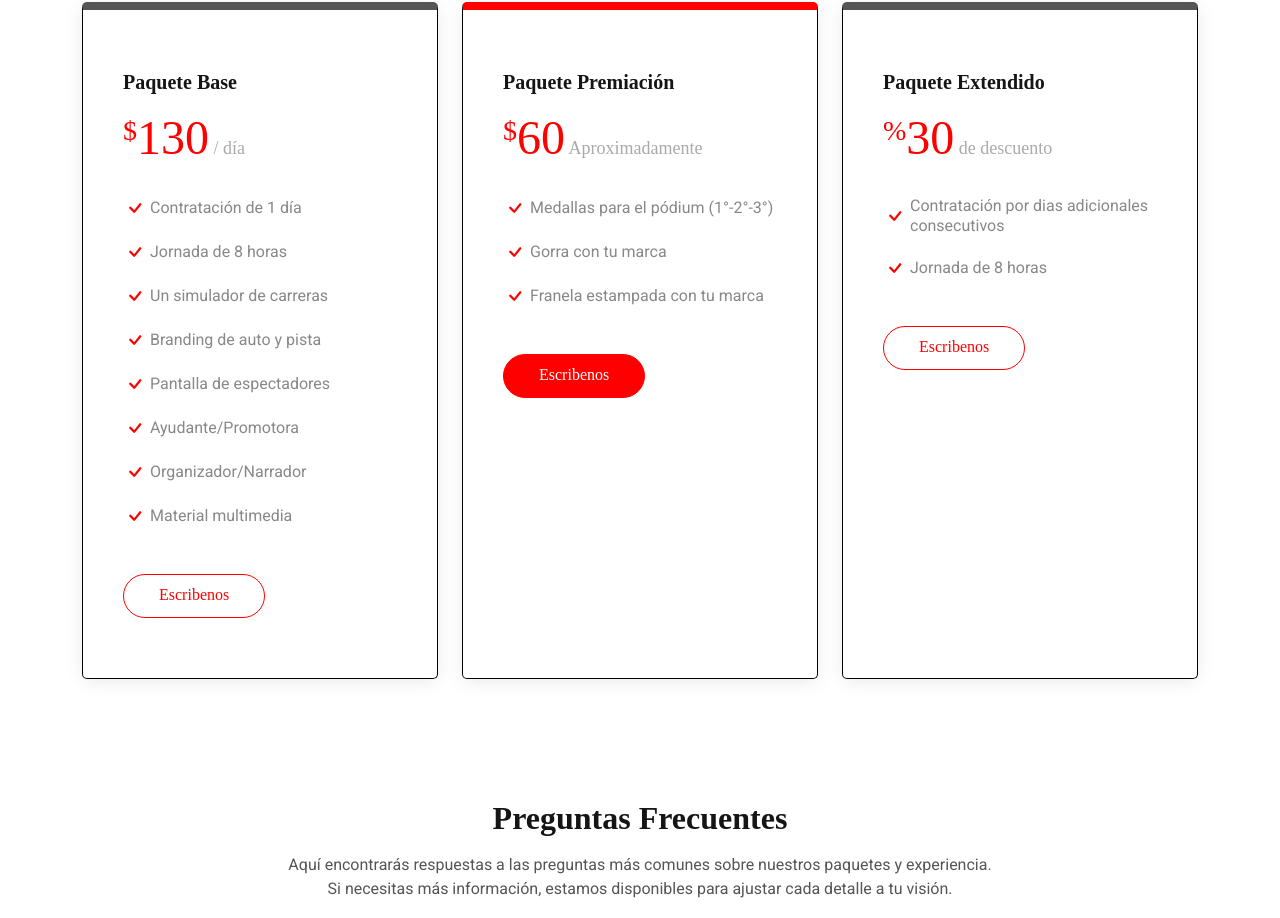
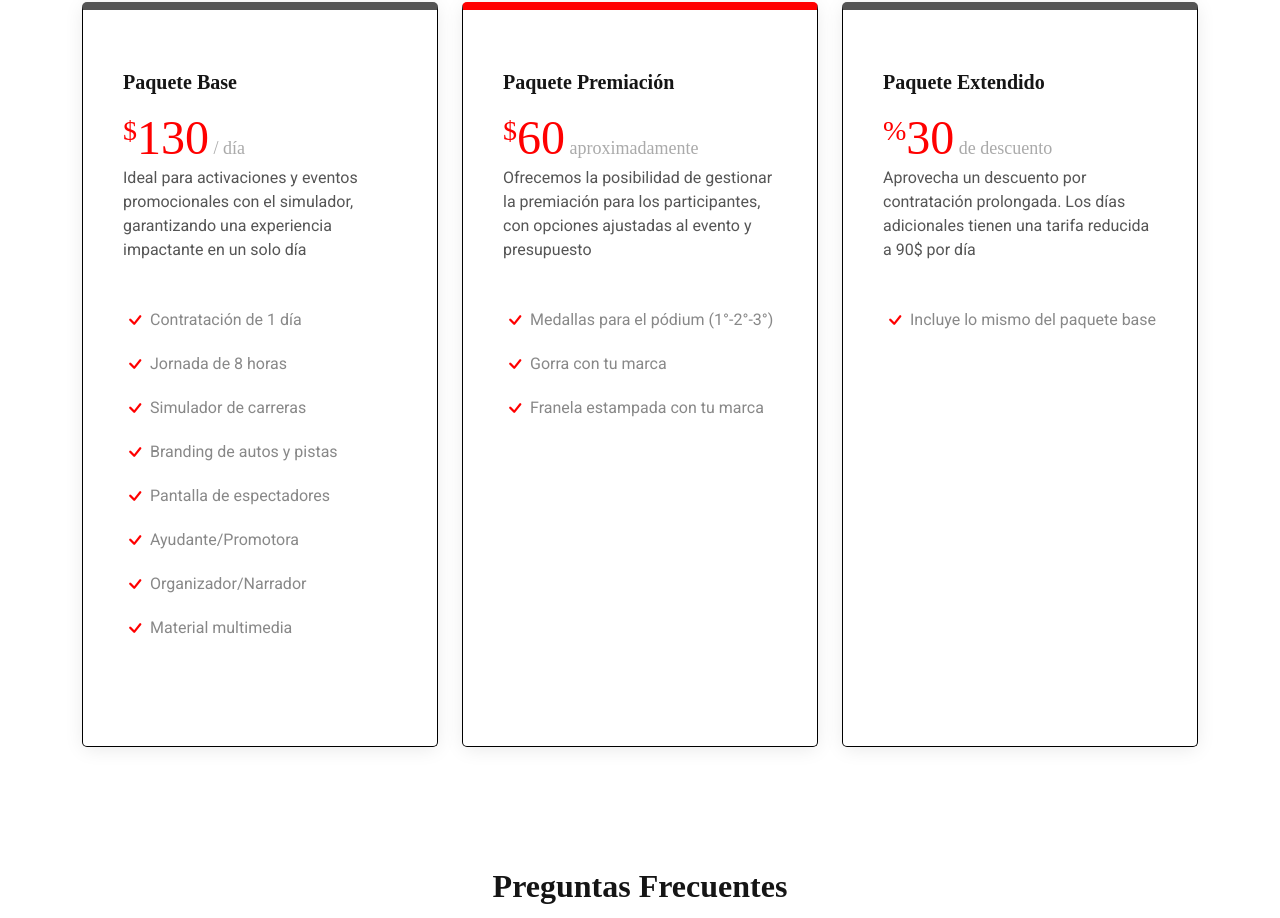
Before and after one commit to Leandrus/aceleracionvirtual, a plain HTML site: page index.html in a window 1280 px wide. Shown: the part 3809-4727 px from the top of the page. Drawn offline with Linux system fonts and the light colour scheme.

Commit message:
Update index.html
Editions in the pricing section

```diff
--- a/index.html
+++ b/index.html
@@ -1,5 +1,5 @@
 <!DOCTYPE html>
-<html lang="en">
+<html lang="es">
 
 <head>
   <meta charset="utf-8">
@@ -445,30 +445,32 @@
             <div class="pricing-item">
               <h3>Paquete Base</h3>
               <h4><sup>$</sup>130<span> / día</span></h4>
+			  <p>Ideal para activaciones y eventos promocionales con el simulador, garantizando una experiencia impactante en un solo día</p>
               <ul>
                 <li><i class="bi bi-check"></i> <span>Contratación de 1 día</span></li>
                 <li><i class="bi bi-check"></i> <span>Jornada de 8 horas</span></li>
-                <li><i class="bi bi-check"></i> <span>Un simulador de carreras</span></li>
-				<li><i class="bi bi-check"></i> <span>Branding de auto y pista</span></li>
+                <li><i class="bi bi-check"></i> <span>Simulador de carreras</span></li>
+				<li><i class="bi bi-check"></i> <span>Branding de autos y pistas</span></li>
                 <li><i class="bi bi-check"></i> <span>Pantalla de espectadores</span></li>
                 <li><i class="bi bi-check"></i> <span>Ayudante/Promotora</span></li>
 				<li><i class="bi bi-check"></i> <span>Organizador/Narrador</span></li>
 				<li><i class="bi bi-check"></i> <span>Material multimedia</span></li>
               </ul>
-			  <a href="https://wa.me/+584129175484" target="_blank" class="buy-btn">Escribenos</a>
+			  <!--<a href="https://wa.me/+584129175484" target="_blank" class="buy-btn">Escribenos</a>-->
             </div>
           </div><!-- End Pricing Item -->
 
           <div class="col-lg-4">
             <div class="pricing-item featured">
               <h3>Paquete Premiación</h3>
-              <h4><sup>$</sup>60<span> Aproximadamente</span></h4>
+              <h4><sup>$</sup>60<span> aproximadamente</span></h4>
+			  <p>Ofrecemos la posibilidad de gestionar la premiación para los participantes, con opciones ajustadas al evento y presupuesto</p>
               <ul>
                 <li><i class="bi bi-check"></i> <span>Medallas para el pódium (1°-2°-3°)</span></li>
                 <li><i class="bi bi-check"></i> <span>Gorra con tu marca</span></li>
                 <li><i class="bi bi-check"></i> <span>Franela estampada con tu marca</span></li>
               </ul>
-			  <a href="https://wa.me/+584129175484" target="_blank" class="buy-btn">Escribenos</a>
+			  <!--<a href="https://wa.me/+584129175484" target="_blank" class="buy-btn">Escribenos</a>-->
             </div>
           </div><!-- End Pricing Item -->
 
@@ -476,11 +478,11 @@
             <div class="pricing-item">
               <h3>Paquete Extendido</h3>
               <h4><sup>%</sup>30<span> de descuento</span></h4>
+			  <p>Aprovecha un descuento por contratación prolongada. Los días adicionales tienen una tarifa reducida a 90$ por día</p>
               <ul>
-                <li><i class="bi bi-check"></i> <span>Contratación por dias adicionales consecutivos</span></li>
-                <li><i class="bi bi-check"></i> <span>Jornada de 8 horas</span></li>
+                <li><i class="bi bi-check"></i> <span>Incluye lo mismo del paquete base</span></li>
               </ul>
-			  <a href="https://wa.me/+584129175484" target="_blank" class="buy-btn">Escribenos</a>
+			  <!--<a href="https://wa.me/+584129175484" target="_blank" class="buy-btn">Escribenos</a>-->
             </div>
           </div><!-- End Pricing Item -->
 
```
